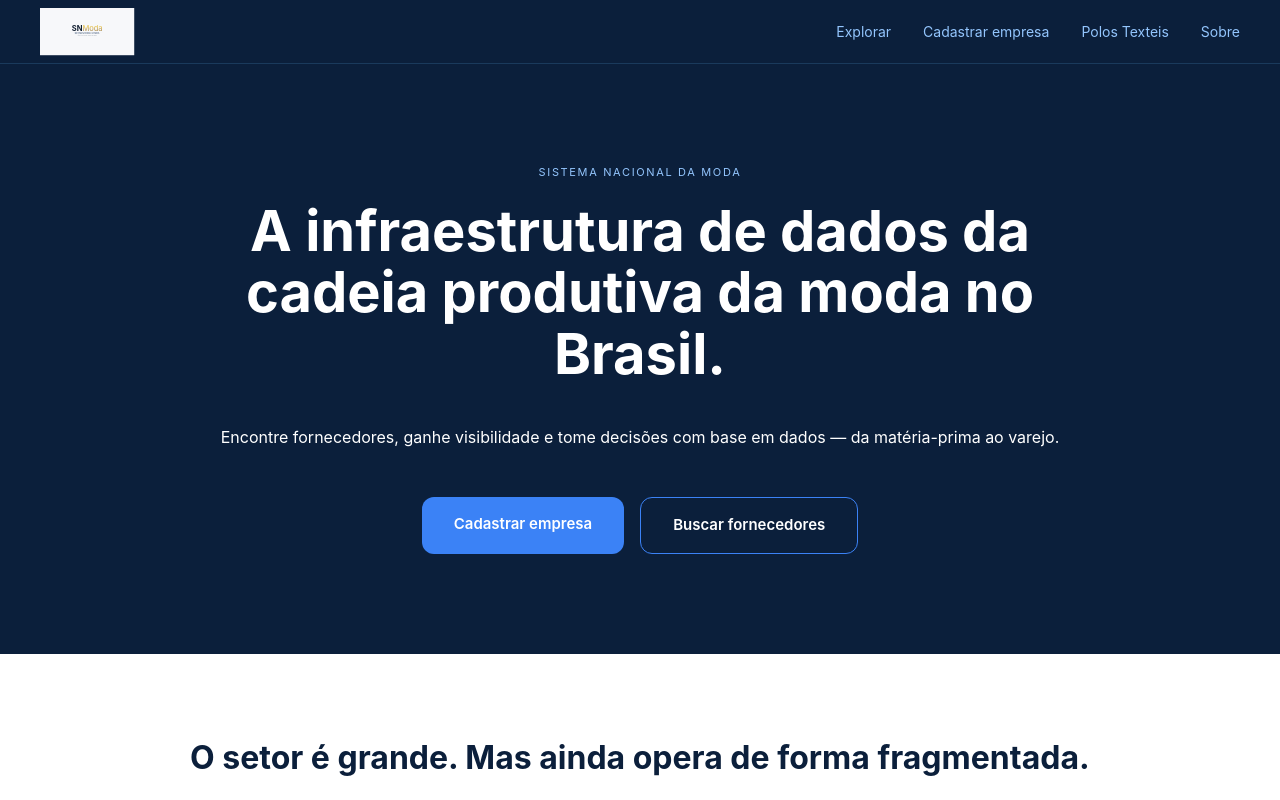
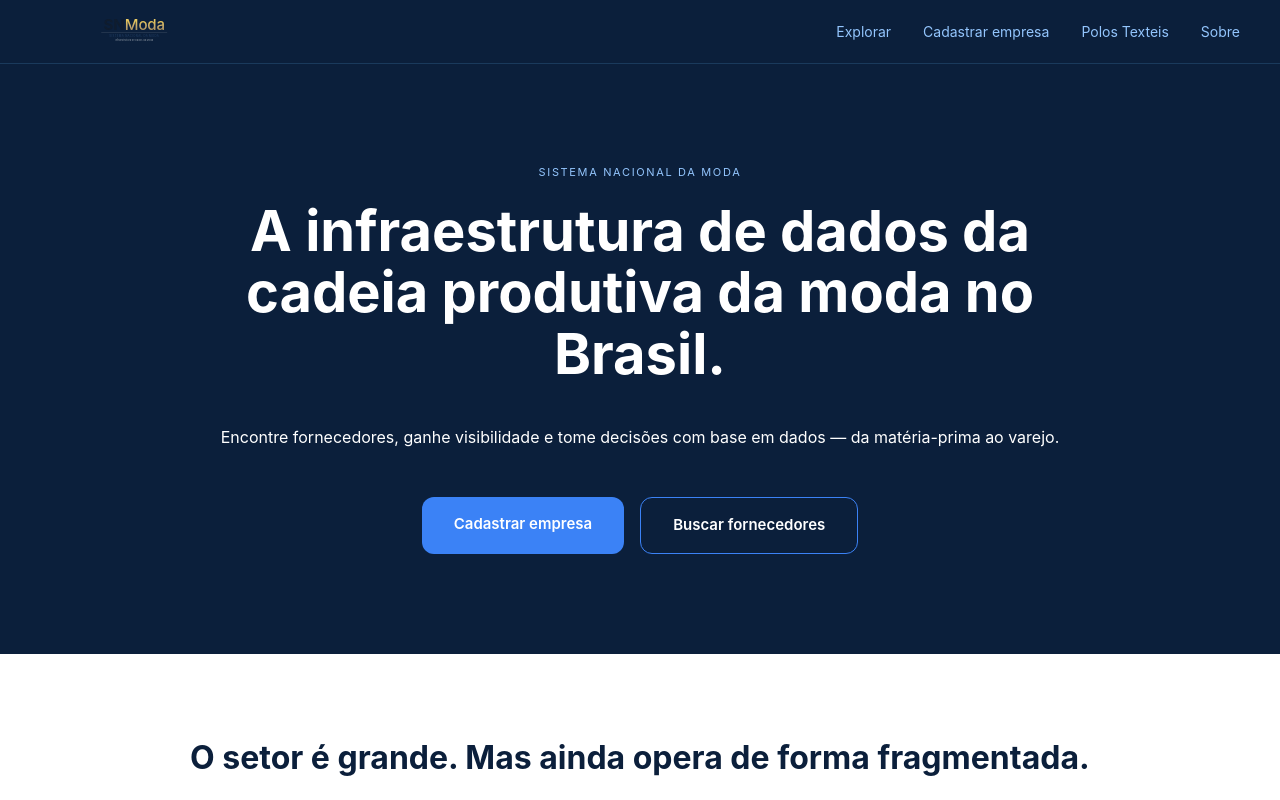
Before and after one commit to plataforma-moda/plataforma-moda, a Next.js app: page / in a window 1280 px wide. Shown: the top 800 px of the page. Built offline with nearby package versions, Linux system fonts and the light colour scheme; no server answers; the database is empty.

Commit message:
Update page.tsx

```diff
--- a/app/page.tsx
+++ b/app/page.tsx
@@ -32,9 +32,9 @@ export default async function Home() {
       <header style={{ borderBottom: '1px solid #1a3a5c', padding: '0 40px', height: '64px', display: 'flex', alignItems: 'center', justifyContent: 'space-between', position: 'sticky', top: 0, backgroundColor: '#0B1F3B', zIndex: 100 }}>
        <a href="/" style={{ textDecoration: 'none' }}>
   <img
-    src="/snmoda_logo_sem_simbolo.svg"
+    src="/snmoda_logo_sem_simbolo (1).svg"
     alt="SN Moda"
-    style={{ height: '48px', width: 'auto' }}
+    style={{ height: '96px', width: 'auto' }}
   />
 </a>
         <nav style={{ display: 'flex', gap: '32px', alignItems: 'center' }}>
```
